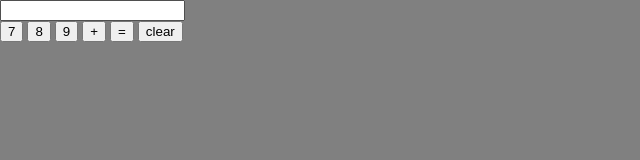
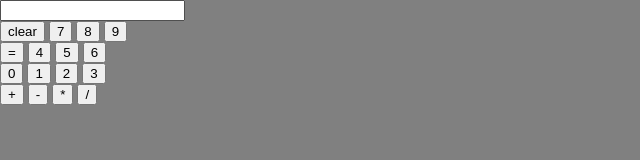
Before and after one commit to CosmicSleepWalker/Odin-Calculator, a plain HTML site: page index.html in a window 1280 px wide. Shown: the whole page, without its empty margins (0-640 px from the left). Drawn offline with Linux system fonts and the light colour scheme.

Commit message:
added other numbers to the html am going to leave it basic as is may revisit this project in the future, but dont want to commit too much on the design currently

```diff
--- a/index.html
+++ b/index.html
@@ -12,12 +12,39 @@
             <li><input type="text" id="user-input"></li>
             <li class="row-flex-container">
                 <div id="inputs">
-                    <button class="item">7</button>
-                    <button class="item">8</button>
-                    <button class="item">9</button>
-                    <button class="item">+</button>
-                    <button class="item">=</button>
-                    <button class="item" id="clear">clear</button>
+                    <ul>
+                        <li>
+                            <button class="item" id="clear">clear</button>
+                            <button class="item">7</button>
+                            <button class="item">8</button>
+                            <button class="item">9</button>
+                        </li>
+                    </ul>
+                    <ul>
+                        <li>
+                            <button class="item">=</button>
+                            <button class="item">4</button>
+                            <button class="item">5</button>
+                            <button class="item">6</button>
+                        </li>
+                    </ul>
+                    <ul>
+                        <li>
+                            <button class="item">0</button>
+                            <button class="item">1</button>
+                            <button class="item">2</button>
+                            <button class="item">3</button>
+                        </li>
+                    </ul>
+                    <ul>
+                        <li>
+                            <button class="item">+</button>
+                            <button class="item">-</button>
+                            <button class="item">*</button>
+                            <button class="item">/</button>
+                        </li>
+                    </ul>
+
                 </div>
 
             </li>
```
